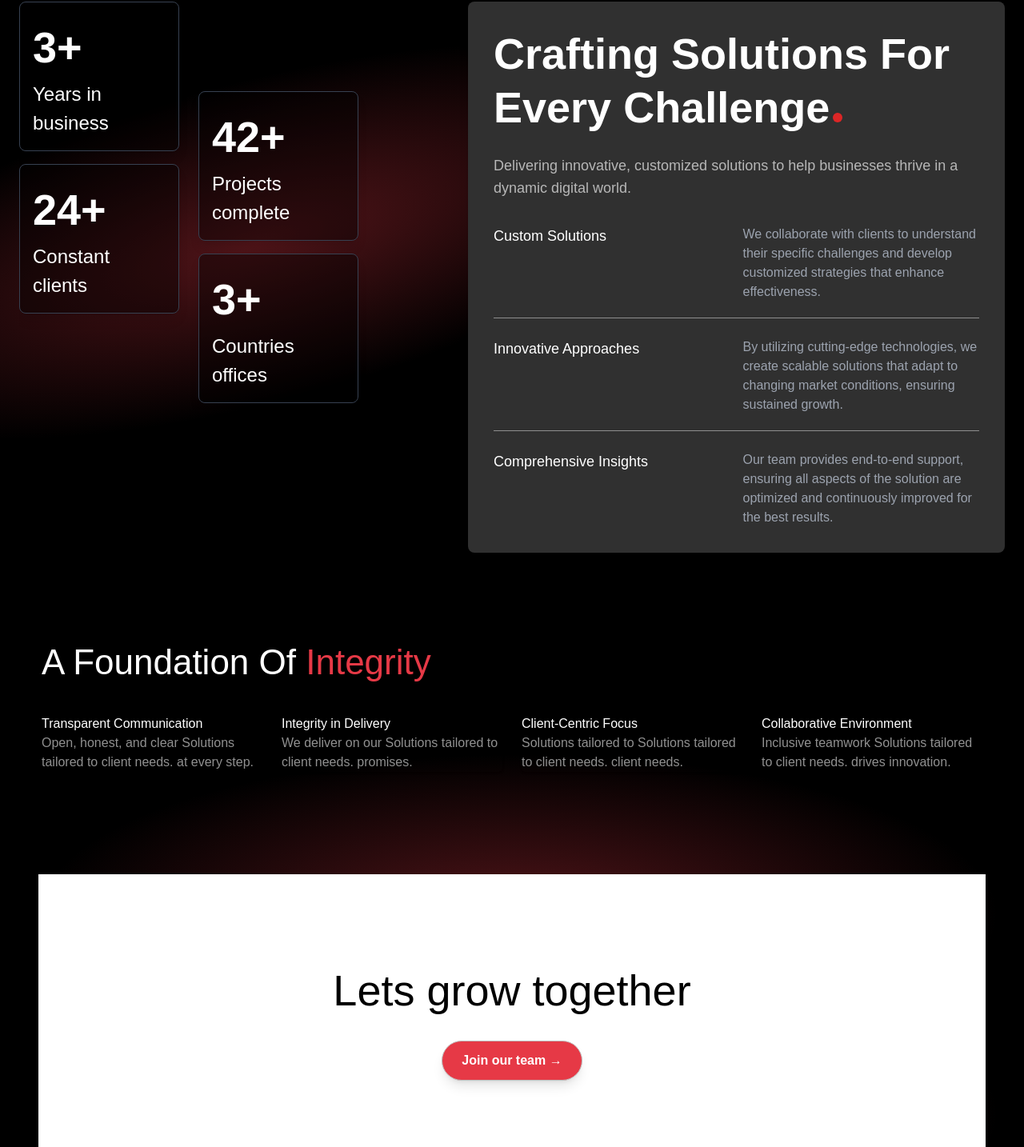
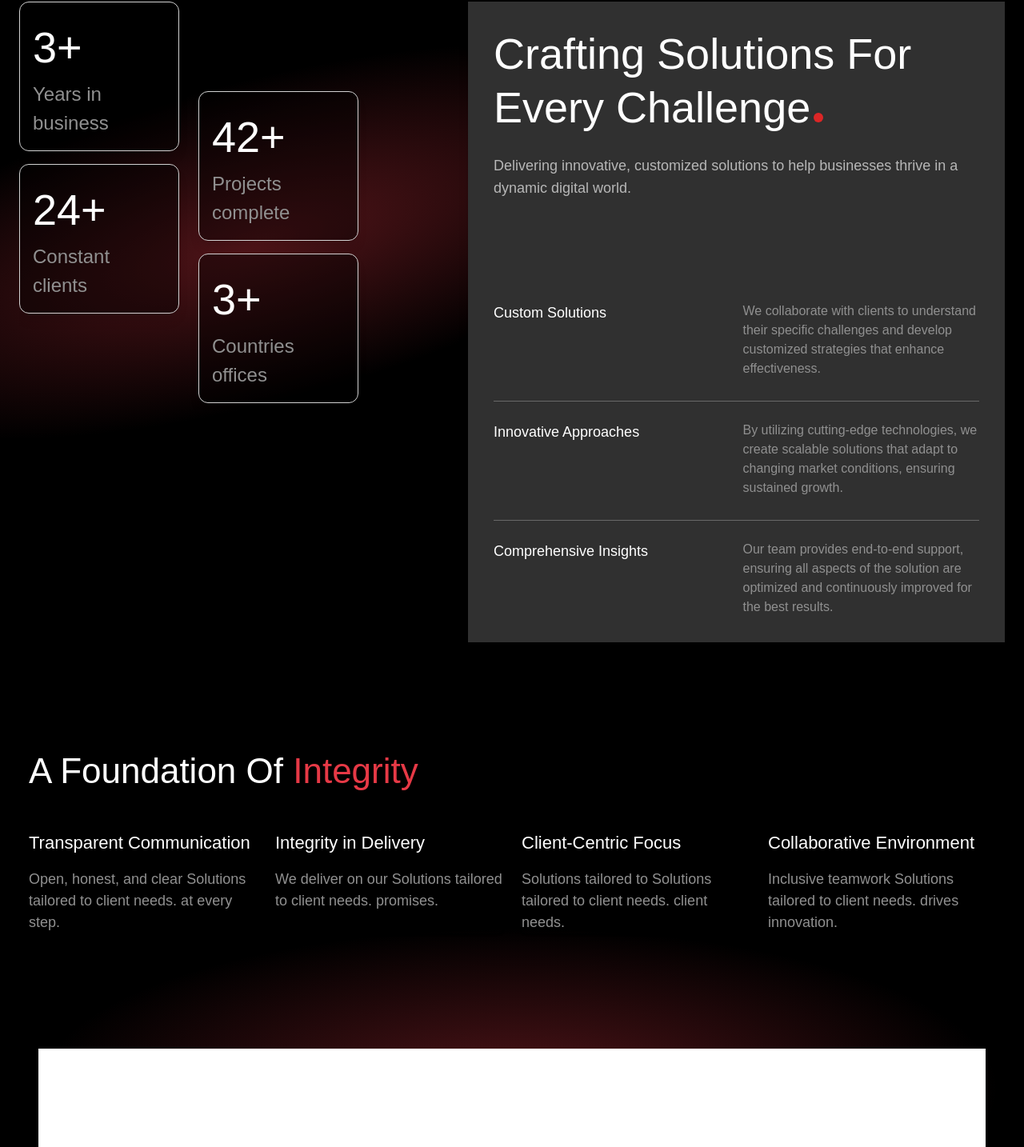
Before and after one commit to abhudi/zeplinix-nextt, a Next.js app: page /about in a window 1280 px wide. Shown: the part 487-1921 px from the top of the page at 80% size. Built offline with nearby package versions, Linux system fonts and the light colour scheme.

Commit message:
aboiut page changes

```diff
--- a/app/components/Faq.tsx
+++ b/app/components/Faq.tsx
@@ -44,23 +44,23 @@ const FAQ: React.FC = () => {
   ];
 
   return (
-    <div className="w-full max-w-4xl mx-auto px-4 py-8 mb-10 ">
-      <h2 className="text-3xl font-bold text-center mb-2 text-white">
+    <div className="w-full max-w-4xl mx-auto px-4 py-8 mb-28 ">
+      <h2 className="text-3xl font-semibold text-center mb-2 text-white">
         FAQs – Your Questions Answered
       </h2>
-      <p className="text-[#909090] mb-8 text-center ">
+      <p className="text-[#909090] mb-14 text-center ">
         Find quick answers to common queries about our services, solutions, and
         how we can help your business thrive.
       </p>
       <div className="space-y-4">
         {faqs.map((faq, index) => (
-          <div key={index} className="border-b border-gray-300">
+          <div key={index} className="border-b border-[#505050]">
             <div
               className="flex items-center justify-between cursor-pointer py-3"
               onClick={() => toggleAnswer(index)}
             >
               {/* Question text on the left */}
-              <span className="text-lg font-semibold text-white">
+              <span className="text-lg font-medium text-white">
                 {faq.question}
               </span>
 
--- a/app/components/Foundationintegrity.tsx
+++ b/app/components/Foundationintegrity.tsx
@@ -38,18 +38,20 @@ const Foundationintegrity = () => {
   ];
 
   return (
-    <div className="mx-4 lg:mx-9 lg:mt-10">
-      <div className="p-4">
+    <div className="mx-4 lg:mx-9 lg:mt-20">
+      <div className="">
         <h1 className="text-white text-fs-44 text-left ">
           A Foundation Of <span className="text-primary">Integrity</span>
         </h1>
       </div>
-      <div className="p-4">
+      <div className=" mt-10">
         <div className="grid gap-6 lg:grid-cols-4 sm:grid-cols-1">
           {features.map((feature, index) => (
             <div key={index} className=" rounded shadow">
-              <h1 className="text-white">{feature.title}</h1>
-              <p className="text-[#909090]">{feature.description}</p>
+              <h1 className="text-white text-fs-22">{feature.title}</h1>
+              <p className="text-[#909090] mt-4 text-fs-18">
+                {feature.description}
+              </p>
             </div>
           ))}
         </div>
--- a/app/components/aboutBox.tsx
+++ b/app/components/aboutBox.tsx
@@ -3,12 +3,17 @@ const AboutBox = ({ title, value }: { title: string; value: string }) => {
   const [mainTitle, subTitle] = title.split("/");
 
   return (
-    <div className="bg-black bg-opacity-40 text-white max-w-[200px] p-4 rounded-lg shadow-lg border border-gray-700">
-      <p className="font-bold text-fs-54">{value}</p>
-      <h2 className="font-normal text-fs-24">
+    <div className="bg-black bg-opacity-40 text-white max-w-[200px] p-4 rounded-xl shadow-lg border-0.4 border-[#D2D2D2]">
+      <p className="font-medium text-fs-54">{value}</p>
+      <h2 className="font-normal text-fs-24 text-[#909090]">
         {mainTitle}
-        {subTitle && <br />} {/* Add a line break if subTitle exists */}
-        {subTitle}
+        {subTitle && (
+          <>
+            <br style={{ lineHeight: "26px" }} />{" "}
+            {/* Apply line height here using inline style */}
+            {subTitle}
+          </>
+        )}
       </h2>
     </div>
   );
--- a/app/components/aboutBoxComp.tsx
+++ b/app/components/aboutBoxComp.tsx
@@ -49,8 +49,8 @@ const AboutBoxComp = () => {
         </div>
 
         {/* Right Side - Content */}
-        <div className="w-full lg:max-w-[671px] bg-[#303030] text-white p-6 sm:p-8 rounded-lg shadow-lg">
-          <h2 className="text-fs-24 sm:text-fs-34 lg:text-fs-54 font-bold mb-4 sm:mb-6 leading-tight">
+        <div className="w-full lg:max-w-[671px] bg-[#303030] text-white p-6 sm:p-8  shadow-lg">
+          <h2 className="text-fs-24 sm:text-fs-34 lg:text-fs-54 font-medium mb-4 sm:mb-6 leading-tight">
             Crafting Solutions For Every Challenge
             <span className="inline-block bg-red-600 w-3 h-3 rounded-full mx-1"></span>
           </h2>
@@ -58,22 +58,22 @@ const AboutBoxComp = () => {
             Delivering innovative, customized solutions to help businesses
             thrive in a dynamic digital world.
           </p>
-          <div className="space-y-6">
-            <div className="flex flex-col md:flex-row md:items-start gap-4 border-b border-[#8E8E8E] pb-5">
+          <div className="space-y-6 mt-32">
+            <div className="flex flex-col md:flex-row md:items-start gap-4 border-b border-[#686868] pb-7">
               <h3 className="text-base sm:text-lg font-normal md:w-[50%]">
                 Custom Solutions
               </h3>
-              <p className="text-sm sm:text-base text-gray-400 md:w-[50%]">
+              <p className="text-sm sm:text-base text-[#909090] md:w-[50%]">
                 We collaborate with clients to understand their specific
                 challenges and develop customized strategies that enhance
                 effectiveness.
               </p>
             </div>
-            <div className="flex flex-col md:flex-row md:items-start gap-4 border-b border-[#8E8E8E] pb-5">
+            <div className="flex flex-col md:flex-row md:items-start gap-4 border-b border-[#686868] pb-7">
               <h3 className="text-base sm:text-lg font-normal md:w-[50%]">
                 Innovative Approaches
               </h3>
-              <p className="text-sm sm:text-base text-gray-400 md:w-[50%]">
+              <p className="text-sm sm:text-base text-[#909090] md:w-[50%]">
                 By utilizing cutting-edge technologies, we create scalable
                 solutions that adapt to changing market conditions, ensuring
                 sustained growth.
@@ -83,7 +83,7 @@ const AboutBoxComp = () => {
               <h3 className="text-base sm:text-lg font-normal md:w-[50%]">
                 Comprehensive Insights
               </h3>
-              <p className="text-sm sm:text-base text-gray-400 md:w-[50%]">
+              <p className="text-sm sm:text-base text-[#909090] md:w-[50%]">
                 Our team provides end-to-end support, ensuring all aspects of
                 the solution are optimized and continuously improved for the
                 best results.
--- a/app/components/aboutGrow.tsx
+++ b/app/components/aboutGrow.tsx
@@ -2,7 +2,7 @@ import React from "react";
 
 const AboutGrow = () => {
   return (
-    <div className="lg:mt-28 lg:mb-28 mb-10 mt-10">
+    <div className="lg:mt-36 lg:mb-28 mb-10">
       <div className="relative mx-4 md:mx-8 lg:mx-12">
         <div className="bg-white h-[370px] w-full p-4 flex items-center justify-center">
           <div className="text-center">
--- a/tailwind.config.js
+++ b/tailwind.config.js
@@ -26,6 +26,7 @@ module.exports = {
         "fs-16": "16px", // Custom font size of 20px
         "fs-18": "18px", // Custom font size of 20px
         "fs-20": "20px", // Custom font size of 20px
+        "fs-22": "22px", // Custom font size of 20px
         "fs-24": "24px", // Custom font size of 20px
         "fs-25": "25px", // Custom font size of 20px
         "fs-26": "26px", // Custom font size of 20px
@@ -53,6 +54,7 @@ module.exports = {
       },
       lineHeight: {
         1.2: "5px",
+        26: "26px",
       },
       animation: {
         "square-1":
```
